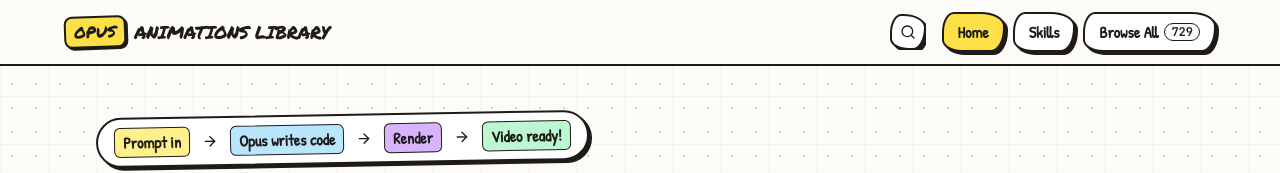
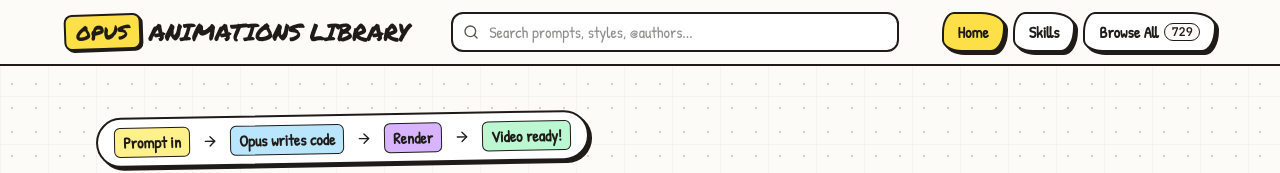
Before and after one commit to jusnie/Animations-Library, a React (Vite) app: page / in a window 1280 px wide. Shown: the top 173 px of the page. Built offline with nearby package versions, Linux system fonts and the light colour scheme.

Commit message:
Restore previous navbar layout (4549a10)
Co-authored-by: arena-agent <297053741+arena-agent@users.noreply.github.com>

```diff
--- a/src/App.jsx
+++ b/src/App.jsx
@@ -1,4 +1,4 @@
-import React, { useState, useMemo, useEffect, useRef } from 'react';
+import React, { useState, useMemo, useEffect } from 'react';
 import {
   Search,
   Copy,
@@ -21,8 +21,6 @@ export default function App() {
   const [activeFormat, setActiveFormat] = useState('all');
   const [activeTech, setActiveTech] = useState('all');
   const [searchQuery, setSearchQuery] = useState('');
-  const [searchOpen, setSearchOpen] = useState(false);
-  const searchInputRef = useRef(null);
   const [visibleCount, setVisibleCount] = useState(24);
   const [selectedItem, setSelectedItem] = useState(null);
   const [mp4Url, setMp4Url] = useState(null);
@@ -266,63 +264,39 @@ export default function App() {
     <div className="min-h-screen flex flex-col transition-colors">
       {/* Top Sketchbook Navbar */}
       <header className="sticky top-0 z-30 bg-[#fdfbf7]/95 backdrop-blur-sm border-b-2 border-[#1e1b18] px-4 sm:px-8 py-3">
-        <div className="max-w-6xl mx-auto flex items-center justify-between gap-2 sm:gap-4">
+        <div className="max-w-6xl mx-auto flex flex-wrap items-center justify-between gap-4">
           <button
             onClick={() => setView('home')}
-            className="flex items-center gap-1.5 sm:gap-2 text-left group cursor-pointer shrink-0"
+            className="flex items-center gap-2 text-left group cursor-pointer"
           >
-            <span className="inline-block bg-[#fde047] border-2 border-[#1e1b18] px-2 py-0.5 rounded-lg font-marker text-sm sm:text-base -rotate-2 group-hover:rotate-0 transition-transform shadow-[2px_2px_0px_#1e1b18]">
+            <span className="inline-block bg-[#fde047] border-2 border-[#1e1b18] px-2.5 py-0.5 rounded-lg font-marker text-lg sm:text-xl -rotate-2 group-hover:rotate-0 transition-transform shadow-[2px_2px_0px_#1e1b18]">
               OPUS
             </span>
-            <span className="font-marker text-sm sm:text-lg tracking-tight whitespace-nowrap">
+            <span className="font-marker text-xl sm:text-2xl tracking-tight">
               ANIMATIONS LIBRARY
             </span>
           </button>
 
-          <div className="flex items-center gap-2 ml-auto shrink-0">
-            <div
-              className={`relative flex items-center justify-end overflow-hidden transition-all duration-300 ease-out ${
-                searchOpen || searchQuery ? 'w-36 sm:w-64' : 'w-9'
-              }`}
-            >
-              {searchOpen || searchQuery ? (
-                <div className="relative w-full">
+          <div className="flex items-center gap-3 flex-1 max-w-md">
+            <div className="relative flex-1">
               <Search className="w-4 h-4 absolute left-3 top-1/2 -translate-y-1/2 text-[#57534e]" />
               <input
-                    ref={searchInputRef}
                 type="text"
                 value={searchQuery}
                 onChange={(e) => {
                   setSearchQuery(e.target.value);
                   if (view !== 'library') setView('library');
                 }}
-                    onBlur={() => {
-                      if (!searchQuery) setSearchOpen(false);
-                    }}
-                    placeholder="Search prompts, @authors..."
+                placeholder="Search prompts, styles, @authors..."
                 className="w-full pl-9 pr-8 py-1.5 bg-white border-2 border-[#1e1b18] rounded-xl font-hand text-base focus:outline-none focus:ring-2 focus:ring-[#fde047]"
               />
+              {searchQuery && (
                 <button
-                    onClick={() => {
-                      setSearchQuery('');
-                      setSearchOpen(false);
-                    }}
-                    aria-label="Close search"
+                  onClick={() => setSearchQuery('')}
+                  aria-label="Clear search"
                   className="absolute right-2.5 top-1/2 -translate-y-1/2 text-[#57534e] hover:text-[#1e1b18] cursor-pointer"
                 >
                   <X className="w-4 h-4" />
-                  </button>
-                </div>
-              ) : (
-                <button
-                  onClick={() => {
-                    setSearchOpen(true);
-                    setTimeout(() => searchInputRef.current?.focus(), 50);
-                  }}
-                  aria-label="Open search"
-                  className="sketch-btn bg-white p-2 cursor-pointer flex items-center justify-center"
-                >
-                  <Search className="w-4 h-4" />
                 </button>
               )}
             </div>
```
Lines whose indentation alone changed are shown as unchanged.
